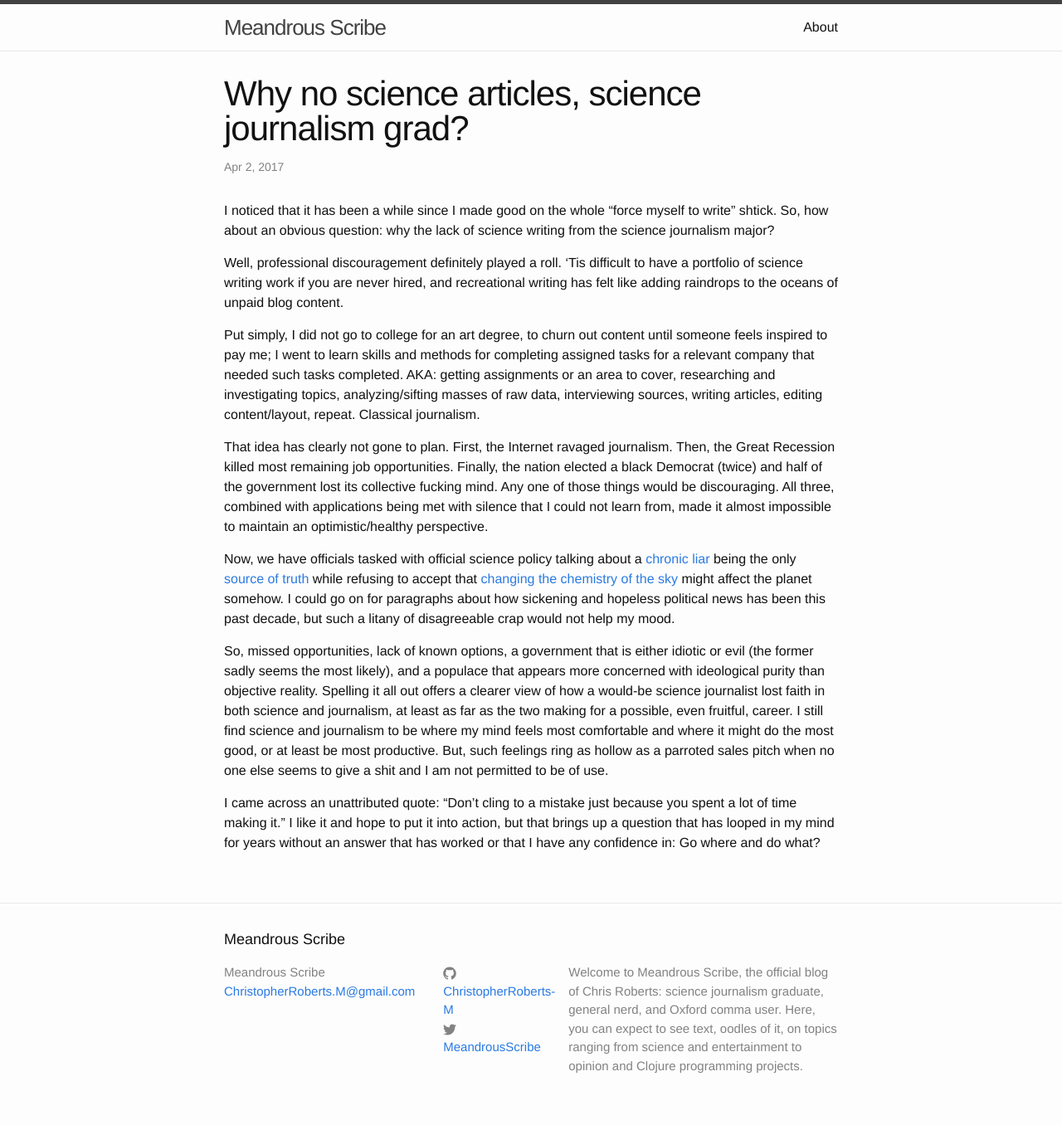
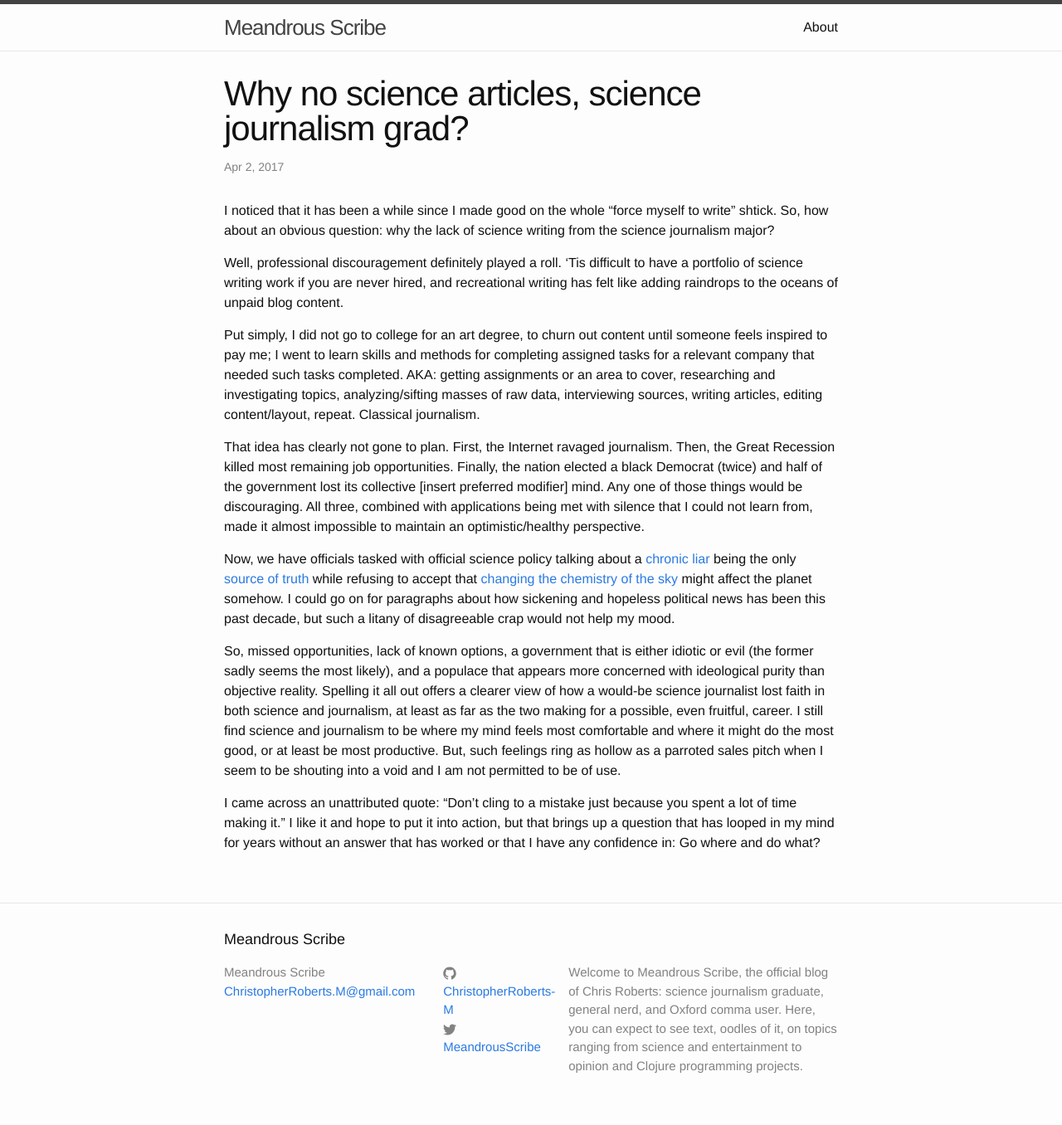
Before and after one commit to ChristopherRoberts-M/ChristopherRoberts-M.github.io, a Jekyll site: the page built from _posts/2017-04-02-Why-no-science.markdown, in a window 1280 px wide. Shown: the whole page at 83% size. Built offline with Jekyll 4.4.1, drawn with Linux system fonts in a browser that asks for light colours.

Commit message:
Update 2017-04-02-Why-no-science.markdown

```diff
--- a/_posts/2017-04-02-Why-no-science.markdown
+++ b/_posts/2017-04-02-Why-no-science.markdown
@@ -18,7 +18,7 @@ interviewing sources, writing articles, editing content/layout, repeat. Classica
 
 That idea has clearly not gone to plan. First, the Internet ravaged journalism. Then, the Great Recession killed most
 remaining job opportunities. Finally, the nation elected a black Democrat (twice) and half of the government lost its
-collective fucking mind. Any one of those things would be discouraging. All three, combined with applications being met
+collective [insert preferred modifier] mind. Any one of those things would be discouraging. All three, combined with applications being met
 with silence that I could not learn from, made it almost impossible to maintain an optimistic/healthy perspective.
 
 Now, we have officials tasked with official science policy talking about a [chronic liar][is truth dead] being the only
@@ -32,7 +32,7 @@ most likely), and a populace that appears more concerned with ideological purity
 out offers a clearer view of how a would-be science journalist lost faith in both science and journalism, at least as far
 as the two making for a possible, even fruitful, career. I still find science and journalism to be where my mind feels
 most comfortable and where it might do the most good, or at least be most productive. But, such feelings ring as hollow
-as a parroted sales pitch when no one else seems to give a shit and I am not permitted to be of use.
+as a parroted sales pitch when I seem to be shouting into a void and I am not permitted to be of use.
 
 I came across an unattributed quote: "Don't cling to a mistake just because you spent a lot of time making it." I like it
 and hope to put it into action, but that brings up a question that has looped in my mind for years without an answer that
@@ -40,5 +40,5 @@ has worked or that I have any confidence in: Go where and do what?
 
 
 [is truth dead]:http://time.com/4710456/donald-trump-time-interview-truth-falsehood/
-[trump is the way truth and light]: http://time.com/4710456/donald-trump-time-interview-truth-falsehood/
+[trump is the way truth and light]: https://www.cnn.com/2017/01/25/politics/lamar-smith-donald-trump-news/index.html
 [never enough evidence]: http://www.cnbc.com/2017/03/09/epa-chief-scott-pruitt.html
```
